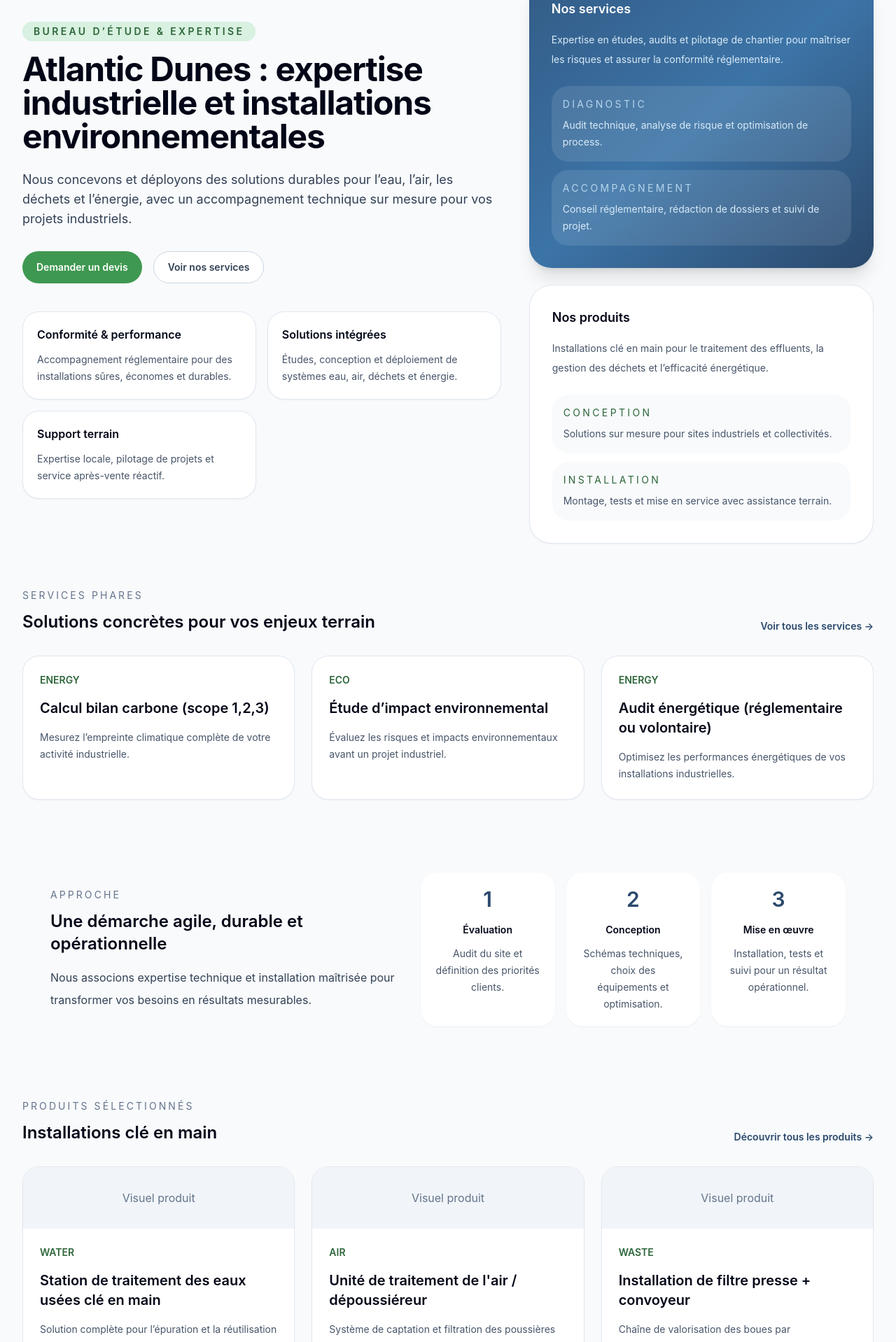
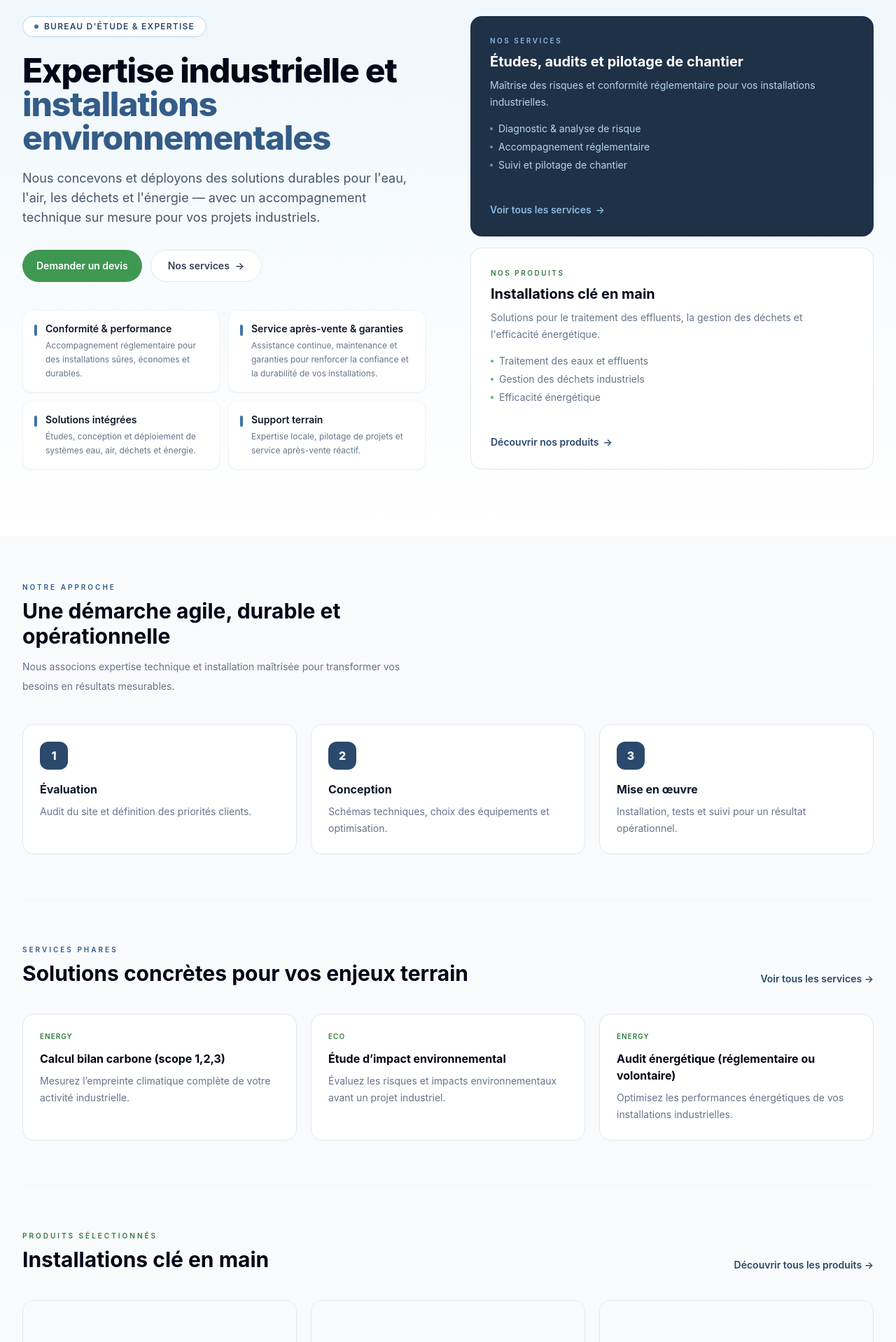
Before and after one commit to otmanmouhib/atlanticDunesVitrineWebsite, a Next.js app: page / in a window 1280 px wide. Shown: the part 142-2060 px from the top of the page at 70% size. Built offline with nearby package versions, Linux system fonts and the light colour scheme.

Commit message:
better UX

```diff
--- a/app/contact/page.tsx
+++ b/app/contact/page.tsx
@@ -73,8 +73,10 @@
           <div className="rounded-3xl border border-slate-200 bg-slate-50 p-8 shadow-sm">
             <h2 className="text-xl font-semibold text-slate-950">Coordonnées</h2>
             <p className="mt-4 text-sm leading-7 text-slate-700">contact@atlantic-dunes.ma</p>
-            <p className="mt-2 text-sm leading-7 text-slate-700">+212 5XX XXX XXX</p>
-            <p className="mt-4 text-sm leading-7 text-slate-700">Casablanca, Maroc</p>
+            <p className="mt-4 text-sm leading-7 text-slate-700">45 Rue Ahmed Chaouki appt n°1 Centre-Ville Tanger, Maroc</p>
+            <p className="mt-4 text-sm leading-7 text-slate-700">Tel 1 : +212 6 00 64 43 60</p>
+            <p className="mt-2 text-sm leading-7 text-slate-700">Tel 2 : +212 661 258 388</p>
+            <p className="mt-2 text-sm leading-7 text-slate-700">Fax : +212 539 311875</p>
           </div>
           <div className="rounded-3xl border border-slate-200 bg-white p-8 shadow-sm">
             <h2 className="text-xl font-semibold text-slate-950">Tarification</h2>
--- a/app/page.tsx
+++ b/app/page.tsx
@@ -9,169 +9,221 @@
 const strengths = [
   {
     title: "Conformité & performance",
-    description: "Accompagnement réglementaire pour des installations sûres, économes et durables."
+    description: "Accompagnement réglementaire pour des installations sûres, économes et durables.",
+  },
+  {
+    title: "Service après-vente & garanties",
+    description: "Assistance continue, maintenance et garanties pour renforcer la confiance et la durabilité de vos installations.",
   },
   {
     title: "Solutions intégrées",
-    description: "Études, conception et déploiement de systèmes eau, air, déchets et énergie."
+    description: "Études, conception et déploiement de systèmes eau, air, déchets et énergie.",
   },
   {
     title: "Support terrain",
-    description: "Expertise locale, pilotage de projets et service après-vente réactif."
-  }
+    description: "Expertise locale, pilotage de projets et service après-vente réactif.",
+  },
+];
+
+const steps = [
+  { step: "1", title: "Évaluation", desc: "Audit du site et définition des priorités clients." },
+  { step: "2", title: "Conception", desc: "Schémas techniques, choix des équipements et optimisation." },
+  { step: "3", title: "Mise en œuvre", desc: "Installation, tests et suivi pour un résultat opérationnel." },
 ];
 
 export default function HomePage() {
   return (
-    <div className="mx-auto max-w-7xl px-4 py-10 sm:px-6 lg:px-8">
-      <section className="grid gap-10 lg:grid-cols-[1.25fr_0.9fr] lg:items-center">
     <div>
-          <p className="mb-4 inline-flex rounded-full bg-accent-100 px-4 py-1 text-sm font-semibold uppercase tracking-[0.24em] text-accent-700">
-            Bureau d’étude & expertise
+
+      {/* ── HERO ──────────────────────────────────────────────────────── */}
+      <div className="border-b border-slate-100 bg-gradient-to-b from-brand-50 to-white">
+        <div className="mx-auto max-w-7xl px-6 py-16 lg:px-8 lg:py-24">
+          <div className="grid items-stretch gap-12 lg:grid-cols-2 lg:gap-16">
+
+            {/* Left – headline + CTAs + value props */}
+            <div>
+              <span className="inline-flex items-center gap-2 rounded-full border border-brand-200 bg-white px-4 py-1.5 text-xs font-semibold uppercase tracking-widest text-brand-700">
+                <span className="h-1.5 w-1.5 rounded-full bg-brand-500" />
+                Bureau d&apos;étude &amp; expertise
+              </span>
+
+              <h1 className="mt-6 text-4xl font-extrabold leading-tight tracking-tight text-slate-950 sm:text-5xl">
+                Expertise industrielle et{" "}
+                <span className="text-brand-600">installations environnementales</span>
+              </h1>
+
+              <p className="mt-5 text-base leading-7 text-slate-600 sm:text-lg">
+                Nous concevons et déployons des solutions durables pour l&apos;eau, l&apos;air, les déchets
+                et l&apos;énergie — avec un accompagnement technique sur mesure pour vos projets industriels.
               </p>
-          <h1 className="text-4xl font-bold tracking-tight text-slate-950 sm:text-5xl">
-            Atlantic Dunes : expertise industrielle et installations environnementales
-          </h1>
-          <p className="mt-6 max-w-2xl text-base leading-8 text-slate-700 sm:text-lg">
-            Nous concevons et déployons des solutions durables pour l’eau, l’air, les déchets et l’énergie, avec un accompagnement technique sur mesure pour vos projets industriels.
-          </p>
-          <div className="mt-8 flex flex-col gap-4 sm:flex-row">
+
+              <div className="mt-8 flex flex-wrap gap-3">
                 <QuoteButton href="/contact#quote" label="Demander un devis" />
-            <Link href="/services" className="inline-flex items-center justify-center rounded-full border border-slate-300 bg-white px-5 py-3 text-sm font-semibold text-slate-700 transition hover:bg-slate-50">
-              Voir nos services
+                <Link
+                  href="/services"
+                  className="inline-flex items-center gap-2 rounded-full border border-slate-200 bg-white px-6 py-3 text-sm font-semibold text-slate-700 transition hover:border-brand-200 hover:text-brand-700"
+                >
+                  Nos services <span aria-hidden>→</span>
                 </Link>
               </div>
 
-          <div className="mt-10 grid gap-4 sm:grid-cols-2">
+              {/* Value props */}
+              <div className="mt-10 grid gap-3 sm:grid-cols-2">
                 {strengths.map((item) => (
-              <div key={item.title} className="rounded-3xl border border-slate-200 bg-white p-5 shadow-sm">
-                <h2 className="text-base font-semibold text-slate-950">{item.title}</h2>
-                <p className="mt-3 text-sm leading-6 text-slate-600">{item.description}</p>
+                  <div key={item.title} className="flex gap-3 rounded-xl border border-slate-100 bg-white p-4 shadow-sm">
+                    <span className="mt-1 h-4 w-1 shrink-0 rounded-full bg-brand-500" />
+                    <div>
+                      <p className="text-sm font-semibold text-slate-900">{item.title}</p>
+                      <p className="mt-1 text-xs leading-5 text-slate-500">{item.description}</p>
+                    </div>
                   </div>
                 ))}
               </div>
             </div>
 
-        <div className="space-y-6">
-          <div className="rounded-[2rem] bg-gradient-to-br from-brand-600 via-brand-500 to-brand-700 p-6 text-white shadow-xl sm:p-8">
-            <h2 className="text-lg font-semibold">Nos services</h2>
-            <p className="mt-4 text-sm leading-7 text-brand-100">
-              Expertise en études, audits et pilotage de chantier pour maîtriser les risques et assurer la conformité réglementaire.
+            {/* Right – offer summary cards */}
+            <div className="flex h-full flex-col gap-4">
+
+              {/* Services */}
+              <div className="flex flex-1 flex-col rounded-2xl bg-brand-900 p-7">
+                <p className="text-[10px] font-semibold uppercase tracking-[0.25em] text-brand-300">Nos services</p>
+                <h2 className="mt-2 text-xl font-bold text-white">Études, audits et pilotage de chantier</h2>
+                <p className="mt-2 text-sm leading-6 text-brand-200">
+                  Maîtrise des risques et conformité réglementaire pour vos installations industrielles.
                 </p>
-            <div className="mt-6 grid gap-3">
-              <div className="rounded-3xl bg-white/10 p-4">
-                <p className="text-sm uppercase tracking-[0.24em] text-brand-200">Diagnostic</p>
-                <p className="mt-2 text-sm leading-6 text-brand-100">Audit technique, analyse de risque et optimisation de process.</p>
+                <ul className="mt-4 space-y-1.5">
+                  {["Diagnostic & analyse de risque", "Accompagnement réglementaire", "Suivi et pilotage de chantier"].map((s) => (
+                    <li key={s} className="flex items-center gap-2 text-sm text-brand-200">
+                      <span className="h-1 w-1 shrink-0 rounded-full bg-brand-400" />{s}
+                    </li>
+                  ))}
+                </ul>
+                <Link href="/services" className="mt-auto pt-5 inline-flex items-center gap-1.5 text-sm font-semibold text-brand-300 transition hover:text-white">
+                  Voir tous les services <span aria-hidden>→</span>
+                </Link>
               </div>
-              <div className="rounded-3xl bg-white/10 p-4">
-                <p className="text-sm uppercase tracking-[0.24em] text-brand-200">Accompagnement</p>
-                <p className="mt-2 text-sm leading-6 text-brand-100">Conseil réglementaire, rédaction de dossiers et suivi de projet.</p>
+
+              {/* Products */}
+              <div className="flex flex-1 flex-col rounded-2xl border border-slate-200 bg-white p-7">
+                <p className="text-[10px] font-semibold uppercase tracking-[0.25em] text-accent-600">Nos produits</p>
+                <h2 className="mt-2 text-xl font-bold text-slate-950">Installations clé en main</h2>
+                <p className="mt-2 text-sm leading-6 text-slate-500">
+                  Solutions pour le traitement des effluents, la gestion des déchets et l&apos;efficacité énergétique.
+                </p>
+                <ul className="mt-4 space-y-1.5">
+                  {["Traitement des eaux et effluents", "Gestion des déchets industriels", "Efficacité énergétique"].map((s) => (
+                    <li key={s} className="flex items-center gap-2 text-sm text-slate-500">
+                      <span className="h-1 w-1 shrink-0 rounded-full bg-accent-400" />{s}
+                    </li>
+                  ))}
+                </ul>
+                <Link href="/products" className="mt-auto pt-5 inline-flex items-center gap-1.5 text-sm font-semibold text-brand-700 transition hover:text-brand-500">
+                  Découvrir nos produits <span aria-hidden>→</span>
+                </Link>
+              </div>
+
+            </div>
           </div>
         </div>
       </div>
 
-          <div className="rounded-[2rem] border border-slate-200 bg-white p-6 shadow-sm sm:p-8">
-            <h2 className="text-lg font-semibold text-slate-950">Nos produits</h2>
-            <p className="mt-4 text-sm leading-7 text-slate-600">
-              Installations clé en main pour le traitement des effluents, la gestion des déchets et l’efficacité énergétique.
+      {/* ── BODY ──────────────────────────────────────────────────────── */}
+      <div className="mx-auto max-w-7xl px-6 lg:px-8">
+
+        {/* ── APPROCHE ──────────────────────────────────────────────── */}
+        <section className="border-b border-slate-100 py-16">
+          <div className="mb-10 max-w-xl">
+            <p className="text-[10px] font-semibold uppercase tracking-[0.3em] text-brand-600">Notre approche</p>
+            <h2 className="mt-2 text-2xl font-bold text-slate-950 sm:text-3xl">
+              Une démarche agile, durable et opérationnelle
+            </h2>
+            <p className="mt-3 text-sm leading-7 text-slate-500">
+              Nous associons expertise technique et installation maîtrisée pour transformer vos besoins en résultats mesurables.
             </p>
-            <div className="mt-6 grid gap-3">
-              <div className="rounded-3xl bg-slate-50 p-4">
-                <p className="text-sm uppercase tracking-[0.24em] text-accent-700">Conception</p>
-                <p className="mt-2 text-sm leading-6 text-slate-600">Solutions sur mesure pour sites industriels et collectivités.</p>
           </div>
-              <div className="rounded-3xl bg-slate-50 p-4">
-                <p className="text-sm uppercase tracking-[0.24em] text-accent-700">Installation</p>
-                <p className="mt-2 text-sm leading-6 text-slate-600">Montage, tests et mise en service avec assistance terrain.</p>
+          <div className="grid gap-5 sm:grid-cols-3">
+            {steps.map((item) => (
+              <div key={item.step} className="rounded-2xl border border-slate-200 bg-white p-6">
+                <div className="flex h-10 w-10 items-center justify-center rounded-xl bg-brand-700 text-base font-extrabold text-white">
+                  {item.step}
                 </div>
+                <h3 className="mt-4 text-base font-bold text-slate-900">{item.title}</h3>
+                <p className="mt-2 text-sm leading-6 text-slate-500">{item.desc}</p>
               </div>
-          </div>
+            ))}
           </div>
         </section>
 
-      <section className="mt-16">
-        <div className="flex flex-col gap-4 sm:flex-row sm:items-end sm:justify-between">
+        {/* ── SERVICES PHARES ───────────────────────────────────────── */}
+        <section className="border-b border-slate-100 py-16">
+          <div className="mb-10 flex items-end justify-between">
             <div>
-            <p className="text-sm uppercase tracking-[0.22em] text-slate-500">Services phares</p>
-            <h2 className="mt-3 text-2xl font-semibold text-slate-950">Solutions concrètes pour vos enjeux terrain</h2>
+              <p className="text-[10px] font-semibold uppercase tracking-[0.3em] text-brand-600">Services phares</p>
+              <h2 className="mt-2 text-2xl font-bold text-slate-950 sm:text-3xl">
+                Solutions concrètes pour vos enjeux terrain
+              </h2>
             </div>
-          <Link href="/services" className="text-sm font-semibold text-brand-700 hover:text-brand-900">
+            <Link href="/services" className="hidden shrink-0 text-sm font-semibold text-brand-700 transition hover:text-brand-500 sm:block">
               Voir tous les services →
             </Link>
           </div>
-        <div className="mt-8 grid gap-6 md:grid-cols-2 xl:grid-cols-3">
+          <div className="grid gap-5 md:grid-cols-2 xl:grid-cols-3">
             {featuredServices.map((service) => (
               <Link
                 key={service.slug}
                 href={`/services/${service.slug}`}
-              className="group overflow-hidden rounded-3xl border border-slate-200 bg-white p-6 shadow-sm transition hover:border-brand-400 hover:shadow-lg"
+                className="group rounded-2xl border border-slate-200 bg-white p-6 transition hover:border-brand-200 hover:shadow-md"
               >
-              <p className="text-sm font-semibold uppercase text-accent-700">{service.domain}</p>
-              <h3 className="mt-4 text-xl font-semibold text-slate-950 group-hover:text-brand-700">{service.title}</h3>
-              <p className="mt-4 text-sm leading-6 text-slate-600">{service.shortDescription}</p>
+                <p className="text-[10px] font-semibold uppercase tracking-widest text-accent-600">{service.domain}</p>
+                <h3 className="mt-3 text-base font-bold text-slate-950 transition group-hover:text-brand-700">{service.title}</h3>
+                <p className="mt-2 text-sm leading-6 text-slate-500">{service.shortDescription}</p>
               </Link>
             ))}
           </div>
-      </section>
-
-      <section className="mt-16 bg-slate-50 rounded-[2rem] p-8 sm:p-10">
-        <div className="grid gap-8 lg:grid-cols-[0.9fr_1.1fr] lg:items-center">
-          <div>
-            <p className="text-sm uppercase tracking-[0.22em] text-slate-500">Approche</p>
-            <h2 className="mt-3 text-2xl font-semibold text-slate-950">Une démarche agile, durable et opérationnelle</h2>
-            <p className="mt-4 text-base leading-8 text-slate-700">
-              Nous associons expertise technique et installation maîtrisée pour transformer vos besoins en résultats mesurables.
-            </p>
-          </div>
-
-          <div className="grid gap-4 sm:grid-cols-3">
-            <div className="rounded-3xl bg-white p-5 text-center shadow-sm">
-              <div className="text-3xl font-semibold text-brand-700">1</div>
-              <h3 className="mt-4 text-sm font-semibold text-slate-950">Évaluation</h3>
-              <p className="mt-3 text-sm leading-6 text-slate-600">Audit du site et définition des priorités clients.</p>
-            </div>
-            <div className="rounded-3xl bg-white p-5 text-center shadow-sm">
-              <div className="text-3xl font-semibold text-brand-700">2</div>
-              <h3 className="mt-4 text-sm font-semibold text-slate-950">Conception</h3>
-              <p className="mt-3 text-sm leading-6 text-slate-600">Schémas techniques, choix des équipements et optimisation.</p>
-            </div>
-            <div className="rounded-3xl bg-white p-5 text-center shadow-sm">
-              <div className="text-3xl font-semibold text-brand-700">3</div>
-              <h3 className="mt-4 text-sm font-semibold text-slate-950">Mise en œuvre</h3>
-              <p className="mt-3 text-sm leading-6 text-slate-600">Installation, tests et suivi pour un résultat opérationnel.</p>
-            </div>
-          </div>
+          <div className="mt-6 sm:hidden">
+            <Link href="/services" className="text-sm font-semibold text-brand-700 transition hover:text-brand-500">
+              Voir tous les services →
+            </Link>
           </div>
         </section>
 
-      <section className="mt-16">
-        <div className="flex flex-col gap-4 sm:flex-row sm:items-end sm:justify-between">
+        {/* ── PRODUITS PHARES ───────────────────────────────────────── */}
+        <section className="py-16">
+          <div className="mb-10 flex items-end justify-between">
             <div>
-            <p className="text-sm uppercase tracking-[0.22em] text-slate-500">Produits sélectionnés</p>
-            <h2 className="mt-3 text-2xl font-semibold text-slate-950">Installations clé en main</h2>
+              <p className="text-[10px] font-semibold uppercase tracking-[0.3em] text-accent-600">Produits sélectionnés</p>
+              <h2 className="mt-2 text-2xl font-bold text-slate-950 sm:text-3xl">Installations clé en main</h2>
             </div>
-          <Link href="/products" className="text-sm font-semibold text-brand-700 hover:text-brand-900">
+            <Link href="/products" className="hidden shrink-0 text-sm font-semibold text-brand-700 transition hover:text-brand-500 sm:block">
               Découvrir tous les produits →
             </Link>
           </div>
-
-        <div className="mt-8 grid gap-6 md:grid-cols-2 xl:grid-cols-3">
+          <div className="grid gap-5 md:grid-cols-2 xl:grid-cols-3">
             {featuredProducts.map((product) => (
               <Link
                 key={product.slug}
                 href={`/products/${product.slug}`}
-              className="group overflow-hidden rounded-3xl border border-slate-200 bg-white shadow-sm transition hover:border-brand-400 hover:shadow-lg"
+                className="group overflow-hidden rounded-2xl border border-slate-200 bg-white transition hover:border-brand-200 hover:shadow-md"
               >
-              <div className="bg-slate-100 p-8 text-center text-slate-500">Visuel produit</div>
+                <div className="flex h-36 items-center justify-center bg-slate-50 text-sm text-slate-400">
+                  Visuel produit
+                </div>
                 <div className="p-6">
-                <p className="text-sm font-semibold uppercase text-accent-700">{product.domain}</p>
-                <h3 className="mt-4 text-xl font-semibold text-slate-950 group-hover:text-brand-700">{product.title}</h3>
-                <p className="mt-4 text-sm leading-6 text-slate-600">{product.shortDescription}</p>
+                  <p className="text-[10px] font-semibold uppercase tracking-widest text-accent-600">{product.domain}</p>
+                  <h3 className="mt-2 text-base font-bold text-slate-950 transition group-hover:text-brand-700">{product.title}</h3>
+                  <p className="mt-2 text-sm leading-6 text-slate-500">{product.shortDescription}</p>
                 </div>
               </Link>
             ))}
           </div>
+          <div className="mt-6 sm:hidden">
+            <Link href="/products" className="text-sm font-semibold text-brand-700 transition hover:text-brand-500">
+              Découvrir tous les produits →
+            </Link>
+          </div>
         </section>
+
+      </div>
     </div>
   );
 }
--- a/components/Footer.tsx
+++ b/components/Footer.tsx
@@ -38,8 +38,10 @@
             <h4 className="text-sm font-semibold uppercase tracking-[0.2em] text-slate-400">Contact</h4>
             <div className="mt-4 text-sm leading-7 text-slate-300">
               <p>contact@atlantic-dunes.ma</p>
-              <p>+212 5XX XXX XXX</p>
-              <p className="mt-3 text-slate-400">Casablanca, Maroc</p>
+              <p>+212 6 00 64 43 60</p>
+              <p>+212 661 258 388</p>
+              <p>Fax : +212 539 311875</p>
+              <p className="mt-3 text-slate-400">45 Rue Ahmed Chaouki appt n°1 Centre-Ville Tanger, Maroc</p>
             </div>
           </div>
         </div>
```
Lines whose indentation alone changed are shown as unchanged.
